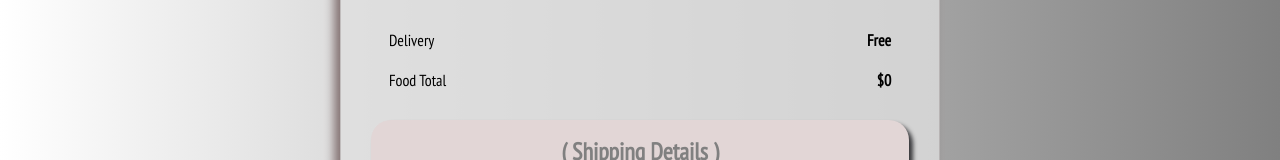
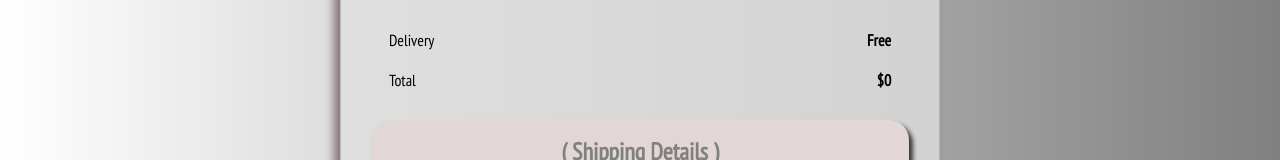
Before and after one commit to monisha3025/DevopsFinal, a React (Create React App) app: page /ordersummary in a window 1280 px wide. Shown: the part 273-433 px from the top of the page. Built offline with nearby package versions, Linux system fonts and the light colour scheme; a web font is replaced by a local one.

Commit message:
Update OrderSummary.js

```diff
--- a/src/components/OrderSummary/OrderSummary.js
+++ b/src/components/OrderSummary/OrderSummary.js
@@ -71,7 +71,7 @@ function OrderSummary() {
         {/* Total */}
 
         <>
-          <p className="left">Food Total</p>
+          <p className="left"> Total</p>
 
           <p className="right">
             <strong>${totalAmount}</strong>
```
